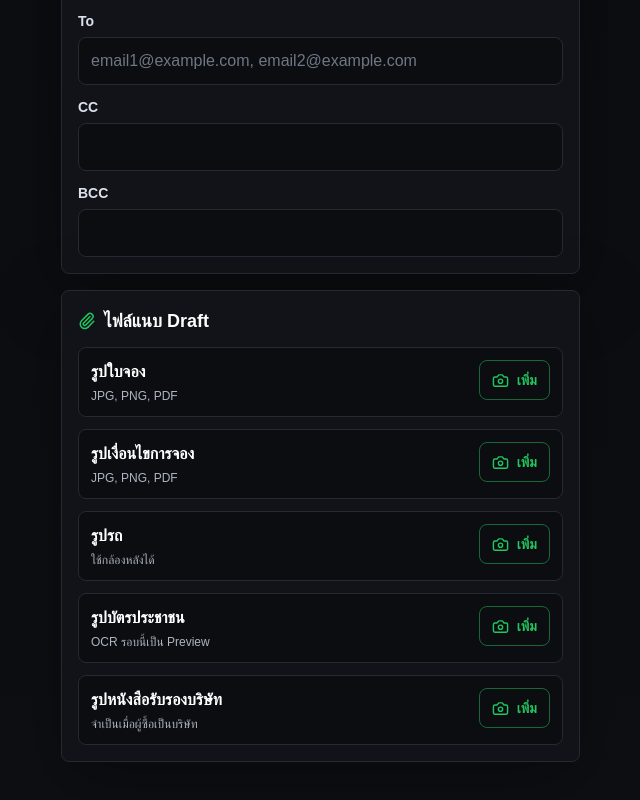
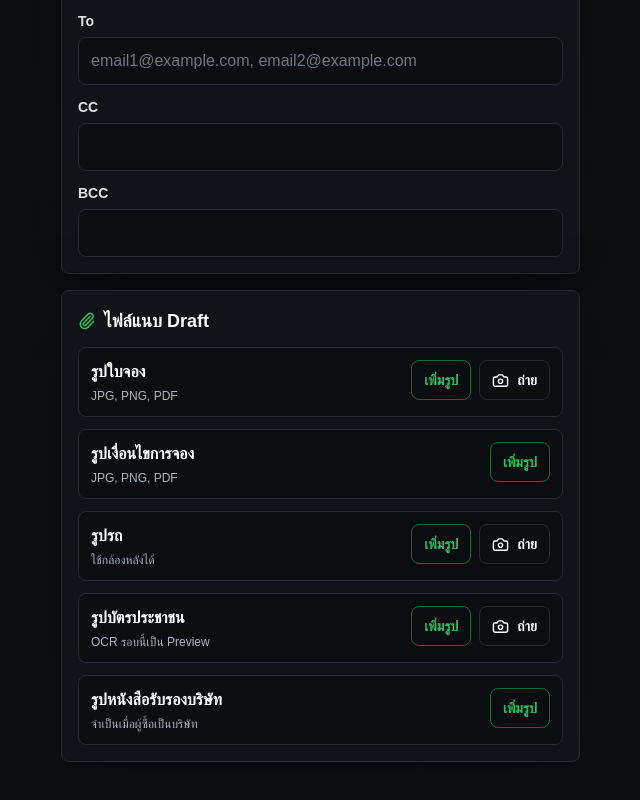
Before and after one commit to thakornakin-alt/bigcar-crm, a Next.js app: page /booking-reports in a window 1280 px wide. Shown: the part 2114-2914 px from the top of the page, without its empty margins (91-731 px from the left). Built offline with nearby package versions, Linux system fonts and the light colour scheme.

Commit message:
Fix report year display and attachment inputs

```diff
--- a/app/booking-reports/page.tsx
+++ b/app/booking-reports/page.tsx
@@ -571,6 +571,8 @@ function AttachmentBox({
   onChange: (event: ChangeEvent<HTMLInputElement>) => void;
   onRemove: (index: number) => void;
 }) {
+  const canUseCamera = item.key === "carPhoto" || item.key === "idCard" || item.key === "bookingSlip";
+
   return (
     <div className="rounded-lg border border-line bg-[#0b0d11] p-3">
       <div className="flex items-start justify-between gap-3">
@@ -578,18 +580,19 @@ function AttachmentBox({
           <p className="font-semibold text-white">{item.label}</p>
           <p className="mt-1 text-xs text-soft">{item.hint}</p>
         </div>
-        <label className="flex min-h-10 shrink-0 cursor-pointer items-center justify-center gap-2 rounded-lg border border-brand/50 px-3 text-sm font-semibold text-brand">
-          <Camera size={17} />
-          เพิ่ม
-          <input
-            type="file"
-            multiple
-            accept="image/*,.pdf"
-            capture={item.key === "carPhoto" || item.key === "idCard" ? "environment" : undefined}
-            onChange={onChange}
-            className="sr-only"
-          />
-        </label>
+        <div className="flex shrink-0 flex-wrap justify-end gap-2">
+          <label className="flex min-h-10 cursor-pointer items-center justify-center gap-2 rounded-lg border border-brand/50 px-3 text-sm font-semibold text-brand">
+            เพิ่มรูป
+            <input type="file" multiple accept="image/*,.pdf" onChange={onChange} className="sr-only" />
+          </label>
+          {canUseCamera && (
+            <label className="flex min-h-10 cursor-pointer items-center justify-center gap-2 rounded-lg border border-line px-3 text-sm font-semibold text-white">
+              <Camera size={17} />
+              ถ่าย
+              <input type="file" multiple accept="image/*" capture="environment" onChange={onChange} className="sr-only" />
+            </label>
+          )}
+        </div>
       </div>
       {files.length > 0 && (
         <div className="mt-3 space-y-2">
--- a/app/sales-reports/page.tsx
+++ b/app/sales-reports/page.tsx
@@ -4,6 +4,7 @@ import { FormEvent, ReactNode, useMemo, useState } from "react";
 import Link from "next/link";
 import { ArrowLeft, CheckCircle2, Clipboard, FileText, Loader2, Save, Search } from "lucide-react";
 import { buildSalesPaymentDetail, renderSalesReport } from "@/lib/sales-report";
+import { normalizeCarYear } from "@/lib/format";
 import type { BookingReport, SalesReportInput } from "@/lib/types";
 
 const blankForm: SalesReportInput = {
@@ -70,7 +71,7 @@ function fromBooking(report: BookingReport): SalesReportInput {
     plate: report.plate,
     brand: report.brand,
     model: report.model,
-    year: report.year,
+    year: normalizeCarYear(report.year),
     color: report.color,
     salePrice: report.salePrice,
     finalPrice: report.finalPrice,
--- a/lib/booking-report.ts
+++ b/lib/booking-report.ts
@@ -1,4 +1,5 @@
 import type { BookingReportInput } from "@/lib/types";
+import { normalizeCarYear } from "@/lib/format";
 
 function money(value: string) {
   const numeric = Number(String(value || "").replace(/,/g, ""));
@@ -24,7 +25,7 @@ export function renderBookingReport(input: BookingReportInput) {
     `*จองรถยนต์ : ${money(input.bookingPrice)} บาท`,
     `ยี่ห้อรถยนต์ : ${input.brand}`,
     `รุ่น : ${input.model}`,
-    `ปี : ${input.year}`,
+    `ปี : ${normalizeCarYear(input.year)}`,
     `สี : ${input.color}`,
     "",
     `ทะเบียน : ${input.plate}`,
--- /dev/null
+++ b/lib/format.ts
@@ -0,0 +1,13 @@
+export function normalizeCarYear(value: string) {
+  const text = String(value || "").trim();
+  const match = text.match(/\b(19|20)\d{2}\b/);
+  if (match) return match[0];
+
+  const numeric = Number(text);
+  if (numeric > 25000 && numeric < 60000) {
+    const date = new Date(Date.UTC(1899, 11, 30 + numeric));
+    return String(date.getUTCFullYear());
+  }
+
+  return text.replace(/[^\d]/g, "").slice(-4) || text;
+}
--- a/lib/sales-report.ts
+++ b/lib/sales-report.ts
@@ -1,4 +1,5 @@
 import type { SalesReportInput } from "@/lib/types";
+import { normalizeCarYear } from "@/lib/format";
 
 function money(value: string) {
   const numeric = Number(String(value || "").replace(/,/g, ""));
@@ -48,7 +49,7 @@ export function renderSalesReport(input: SalesReportInput) {
     `ทะเบียนรถ : ${input.plate}`,
     `ยี่ห้อรถยนต์ : ${input.brand}`,
     `รุ่น : ${input.model}`,
-    `ปีรถ : ${input.year}`,
+    `ปีรถ : ${normalizeCarYear(input.year)}`,
     `สี : ${input.color}`,
     "",
     `ราคาที่ตั้งขาย : ${money(input.salePrice)}`,
```
